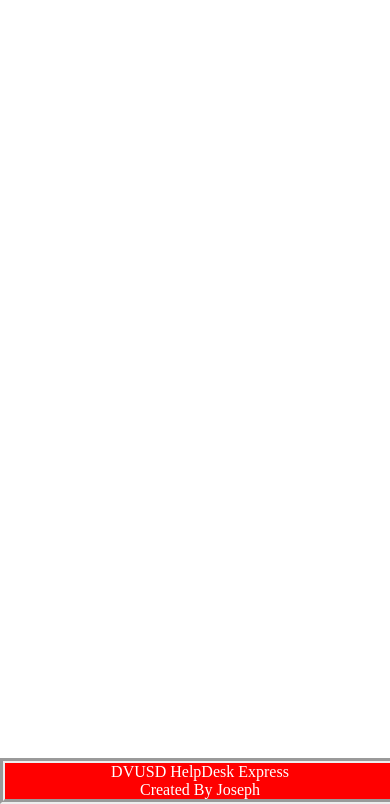
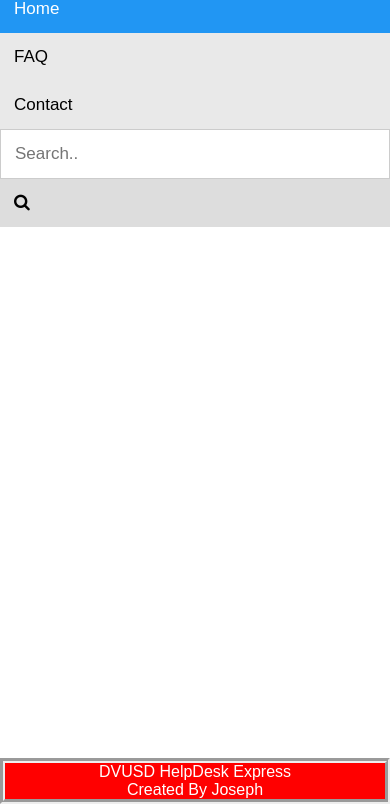
Before and after one commit to josephworks/HelpDesk, a plain HTML site: page index.html in a window 390 px wide. Shown: the part 40-844 px from the top of the page. Drawn offline with Linux system fonts and the light colour scheme.

Commit message:
added extra bar

```diff
--- a/index.html
+++ b/index.html
@@ -4,7 +4,89 @@
 <head>
   <title>DVUSD - HelpDesk Express</title>
   <meta charset="utf-8">
+  <link rel="stylesheet" href="https://cdnjs.cloudflare.com/ajax/libs/font-awesome/4.7.0/css/font-awesome.min.css">
   <style>
+    * {
+      box-sizing: border-box;
+    }
+
+    body {
+      margin: 0;
+      font-family: Arial, Helvetica, sans-serif;
+    }
+
+    .topnav {
+      overflow: hidden;
+      background-color: #e9e9e9;
+    }
+
+    .topnav a {
+      float: left;
+      display: block;
+      color: black;
+      text-align: center;
+      padding: 14px 16px;
+      text-decoration: none;
+      font-size: 17px;
+    }
+
+    .topnav a:hover {
+      background-color: #ddd;
+      color: black;
+    }
+
+    .topnav a.active {
+      background-color: #2196F3;
+      color: white;
+    }
+
+    .topnav .search-container {
+      float: right;
+    }
+
+    .topnav input[type=text] {
+      padding: 6px;
+      margin-top: 8px;
+      font-size: 17px;
+      border: none;
+    }
+
+    .topnav .search-container button {
+      float: right;
+      padding: 6px 10px;
+      margin-top: 8px;
+      margin-right: 16px;
+      background: #ddd;
+      font-size: 17px;
+      border: none;
+      cursor: pointer;
+    }
+
+    .topnav .search-container button:hover {
+      background: #ccc;
+    }
+
+    @media screen and (max-width: 600px) {
+      .topnav .search-container {
+        float: none;
+      }
+
+      .topnav a,
+      .topnav input[type=text],
+      .topnav .search-container button {
+        float: none;
+        display: block;
+        text-align: left;
+        width: 100%;
+        margin: 0;
+        padding: 14px;
+      }
+
+      .topnav input[type=text] {
+        border: 1px solid #ccc;
+      }
+    }
+
     footer {
       position: fixed;
       left: 0;
@@ -27,6 +109,17 @@
 <body>
   <header>
     <img src="https://github.com/josephworks/HelpDesk/raw/master/Bar.png">
+    <div class="topnav">
+      <a class="active" href="#home">Home</a>
+      <a href="#faq">FAQ</a>
+      <a href="#contact">Contact</a>
+      <div class="search-container">
+        <form action="/action_page.php">
+          <input type="text" placeholder="Search.." name="search">
+          <button type="submit"><i class="fa fa-search"></i></button>
+        </form>
+      </div>
+    </div>
   </header>
 
   <footer>
```
